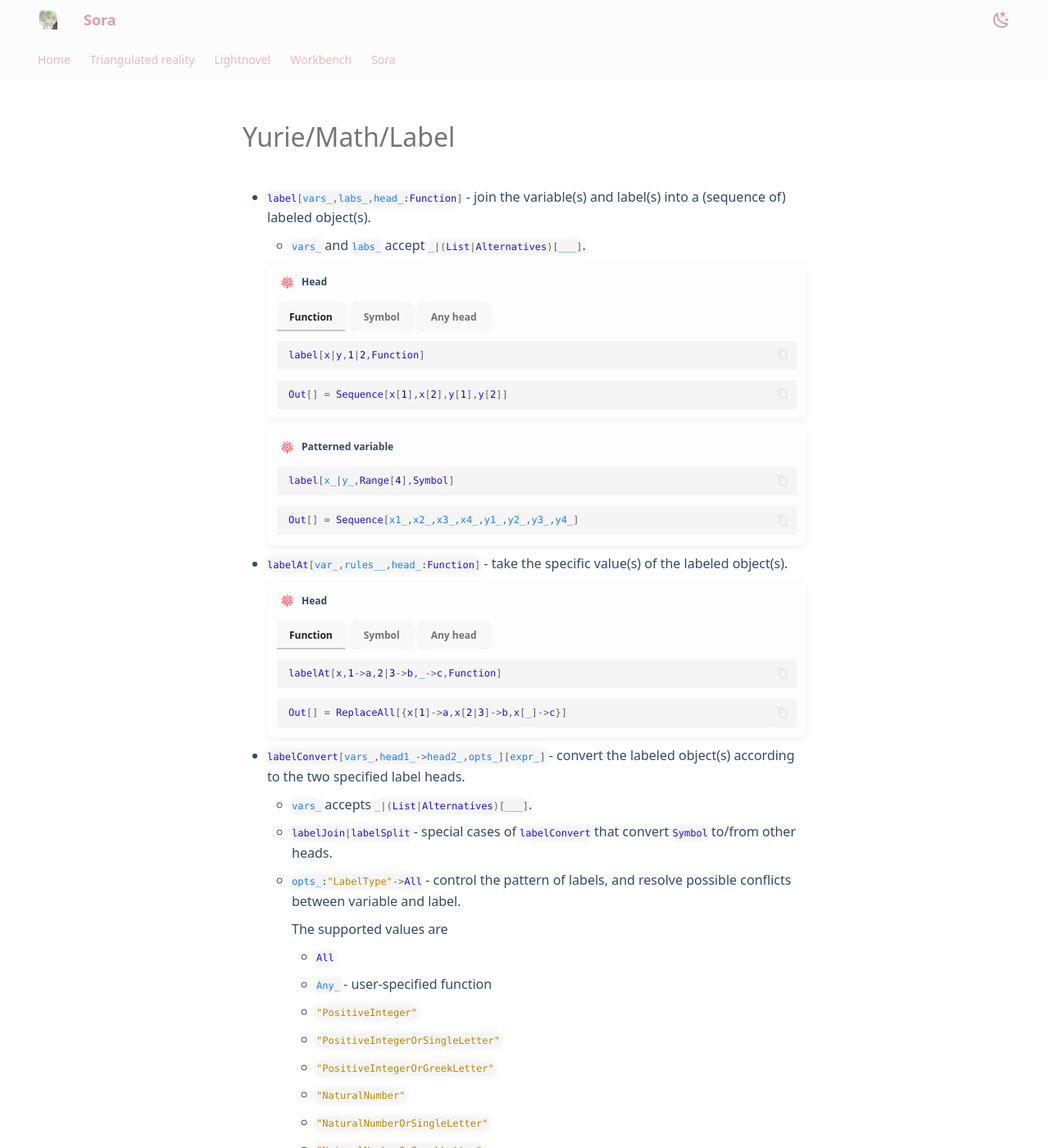
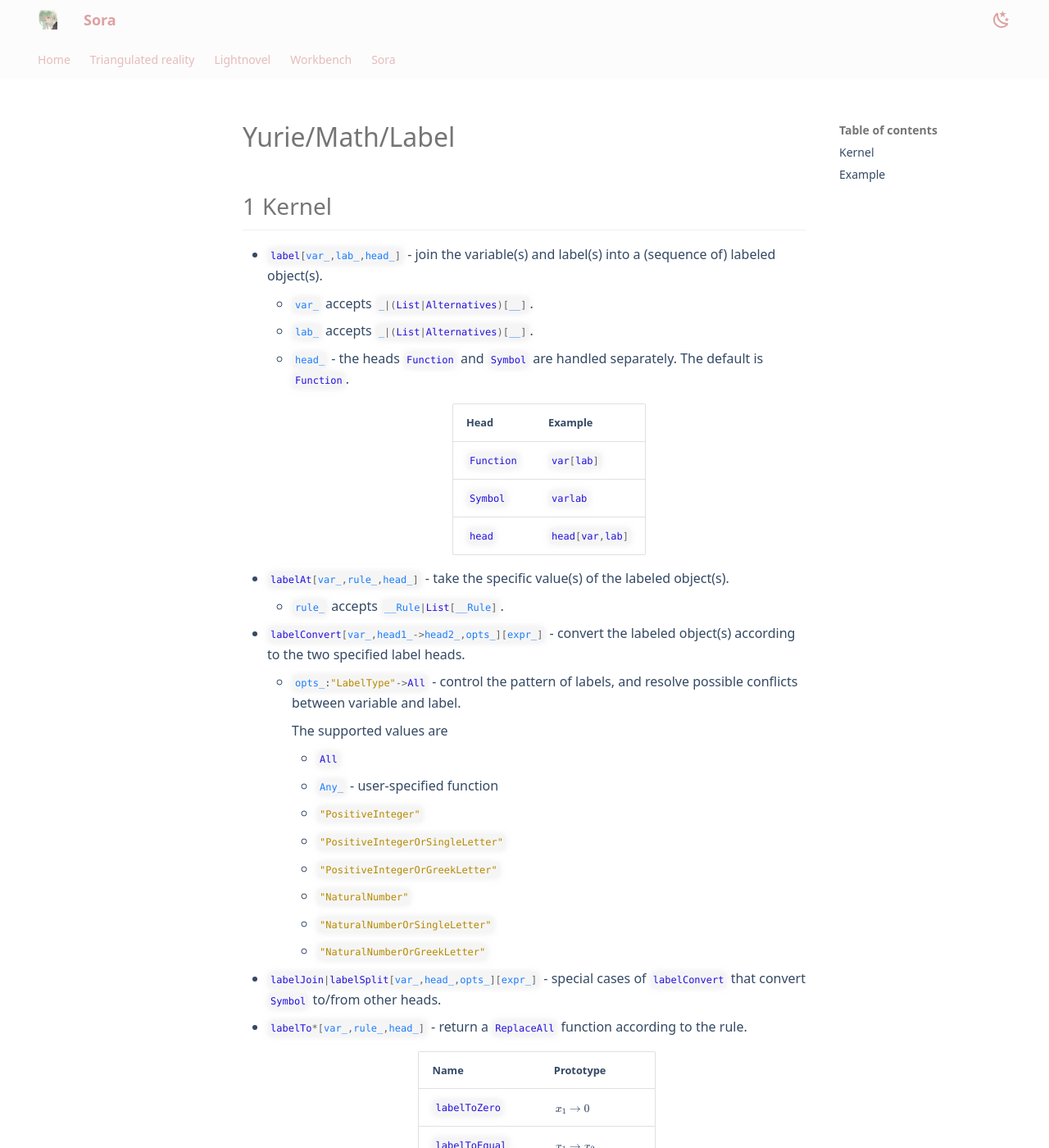
Before and after one commit to yuriever/yuriever.github.io, an MkDocs documentation site: the page built from docs/symbolic/Yurie-Math/Label.md, in a window 1280 px wide and 1400 px high. Shown: the whole window at 82% size. Built offline with MkDocs 1.6.1 and Material for MkDocs 9.7.7, drawn with Linux system fonts in a browser that asks for light colours; some web fonts are replaced; some of the changed text lies outside the part shown.

Commit message:
docs(symbolic): update Yurie/Math/Label documentation
- Restructure documentation into sections for better readability
- Add examples for different heads and patterned variables
- Improve code formatting and layout
- Update CSS for code styling

````diff
--- a/docs/css/code.css
+++ b/docs/css/code.css
@@ -2,8 +2,9 @@
     font-size: 0.6rem;
     border-radius: calc(var(--sora-box-border-radius) * 0.2);
     background-color: var(--md-code-bg-color);
-    box-shadow: 0 0 0.5rem rgb(200, 200, 200, 0.4);
-    padding: 0;
+    box-shadow: 0 0 0.4rem rgb(200, 200, 200, 0.4);
+    margin: 0.1rem;
+    padding: 0.1rem;
 }
 
 /*  */
--- a/docs/symbolic/Yurie-Math/Label.md
+++ b/docs/symbolic/Yurie-Math/Label.md
@@ -1,92 +1,29 @@
 # Yurie/Math/Label
 
-* `#!wl label[vars_,labs_,head_:Function]` - join the variable(s) and label(s) into a (sequence of) labeled object(s).
 
-    * `#!wl vars_` and `#!wl labs_` accept `#!wl _|(List|Alternatives)[___]`.
+## Kernel
 
-    !!! wl "Head"
+* `#!wl label[var_,lab_,head_]` - join the variable(s) and label(s) into a (sequence of) labeled object(s).
 
-        === "Function"
+    * `#!wl var_` accepts `#!wl _|(List|Alternatives)[__]`.
 
-            ``` wl
-            label[x|y,1|2,Function]
-            ```
+    * `#!wl lab_` accepts `#!wl _|(List|Alternatives)[__]`.
 
-            ``` wl
-            Out[] = Sequence[x[1],x[2],y[1],y[2]]
-            ```
+    * `#!wl head_` - the heads `#!wl Function` and `#!wl Symbol` are handled separately. The default is `#!wl Function`.
 
-        === "Symbol"
-
-            ``` wl
-            label[x|y,1|2,Symbol]
-            ```
-
-            ``` wl
-            Out[] = Sequence[x1,x2,y1,y2]
-            ```
-
-        === "Any head"
-
-            ``` wl
-            label[x|y,1|2,head]
-            ```
-
-            ``` wl
-            Out[] = Sequence[head[x,1],head[x,2],head[y,1],head[y,2]]
-            ```
+        | Head            | Example              |
+        | :-------------- | :------------------- |
+        | `#!wl Function` | `#!wl var[lab]`      |
+        | `#!wl Symbol`   | `#!wl varlab`        |
+        | `#!wl head`     | `#!wl head[var,lab]` |
 
 
-    !!! wl "Patterned variable"
+* `#!wl labelAt[var_,rule_,head_]` - take the specific value(s) of the labeled object(s).
 
-        ``` wl
-        label[x_|y_,Range[4],Symbol]
-        ```
+    * `#!wl rule_` accepts `#!wl __Rule|List[__Rule]`.
 
-        ``` wl
-        Out[] = Sequence[x1_,x2_,x3_,x4_,y1_,y2_,y3_,y4_]
-        ```
 
-* `#!wl labelAt[var_,rules__,head_:Function]` - take the specific value(s) of the labeled object(s).
-
-    !!! wl "Head"
-
-        === "Function"
-
-            ``` wl
-            labelAt[x,1->a,2|3->b,_->c,Function]
-            ```
-
-            ``` wl
-            Out[] = ReplaceAll[{x[1]->a,x[2|3]->b,x[_]->c}]
-            ```
-
-        === "Symbol"
-
-            ``` wl
-            (* _->c is not supported. *)
-            labelAt[x,1->a,2|3->b,Symbol]
-            ```
-
-            ``` wl
-            Out[] = ReplaceAll[{x1->a,x2->b,x3->b}]
-            ```
-
-        === "Any head"
-
-            ``` wl
-            labelAt[x,1->a,2|3->b,_->c,head]
-            ```
-
-            ``` wl
-            Out[] = ReplaceAll[{head[x,1]->a,head[x,2|3]->b,head[x,_]->c}]
-            ```
-
-* `#!wl labelConvert[vars_,head1_->head2_,opts_][expr_]` - convert the labeled object(s) according to the two specified label heads.
-
-    * `#!wl vars_` accepts `#!wl _|(List|Alternatives)[___]`.
-
-    * `#!wl labelJoin|labelSplit` - special cases of `#!wl labelConvert` that convert `#!wl Symbol` to/from other heads.
+* `#!wl labelConvert[var_,head1_->head2_,opts_][expr_]` - convert the labeled object(s) according to the two specified label heads.
 
     * `#!wl opts_:"LabelType"->All` - control the pattern of labels, and resolve possible conflicts between variable and label.
 
@@ -101,49 +38,11 @@
         * `#!wl "NaturalNumberOrSingleLetter"`
         * `#!wl "NaturalNumberOrGreekLetter"`
 
-    !!! wl "Basic usage"
 
-        ``` wl
-        x1+y2//labelConvert[x|y,Symbol->Function]
-        ```
+* `#!wl labelJoin|labelSplit[var_,head_,opts_][expr_]` - special cases of `#!wl labelConvert` that convert `#!wl Symbol` to/from other heads.
 
-        ``` wl
-        Out[] = x[1]+y[2]
-        ```
 
-    !!! wl "Confliction"
-
-        === "Correct"
-
-            ``` wl
-            zb1//labelConvert[z|zb,Symbol->Function,"LabelType"->"PositiveInteger"]
-            ```
-
-            ``` wl
-            Out[] = zb[1]
-            ```
-
-        === "Incorrect"
-
-            ``` wl
-            zb1//labelConvert[z|zb,Symbol->Function]
-            ```
-
-            ``` wl
-            Out[] = z[b1]
-            ```
-
-* `#!wl labelTo*[vars_,rules__,head_:Function]` - return a `#!wl ReplaceAll` function according to the rules.
-
-    !!! wl "Basic usage"
-
-        ``` wl
-        labelToDiff[x,y,1->2,Function]
-        ```
-
-        ``` wl
-        Out[] = ReplaceAll[{x[1]->x[2]+x["12"],y[1]->y[2]+y["12"]}]
-        ```
+* `#!wl labelTo*[var_,rule_,head_]` - return a `#!wl ReplaceAll` function according to the rule.
 
     | Name                   | Prototype                       |
     | ---------------------- | ------------------------------- |
@@ -152,3 +51,128 @@
     | `#!wl labelToDiff`     | $ x_1 \to x_{12} + x_2 $        |
     | `#!wl labelToDiffZero` | $ x_1 \to x_{12},\, x_2 \to 0 $ |
     | `#!wl labelToDiffBack` | $ x_{12} \to x_1 - x_2 $        |
+
+
+## Example
+
+!!! wl "`#!wl label` Different heads"
+
+    === "Function"
+
+        ``` wl
+        label[x|y,1|2,Function]
+        ```
+
+        ``` wl
+        Out[] = Sequence[x[1],x[2],y[1],y[2]]
+        ```
+
+    === "Symbol"
+
+        ``` wl
+        label[x|y,1|2,Symbol]
+        ```
+
+        ``` wl
+        Out[] = Sequence[x1,x2,y1,y2]
+        ```
+
+    === "Any head"
+
+        ``` wl
+        label[x|y,1|2,head]
+        ```
+
+        ``` wl
+        Out[] = Sequence[head[x,1],head[x,2],head[y,1],head[y,2]]
+        ```
+
+
+!!! wl "`#!wl label` Patterned variables"
+
+    ``` wl
+    label[x_|y_,Range[4],Symbol]
+    ```
+
+    ``` wl
+    Out[] = Sequence[x1_,x2_,x3_,x4_,y1_,y2_,y3_,y4_]
+    ```
+
+
+!!! wl "`#!wl labelAt` Different heads"
+
+    === "Function"
+
+        ``` wl
+        labelAt[x,1->a,2|3->b,_->c,Function]
+        ```
+
+        ``` wl
+        Out[] = ReplaceAll[{x[1]->a,x[2|3]->b,x[_]->c}]
+        ```
+
+    === "Symbol"
+
+        ``` wl
+        (* _->c is not supported. *)
+        labelAt[x,1->a,2|3->b,Symbol]
+        ```
+
+        ``` wl
+        Out[] = ReplaceAll[{x1->a,x2->b,x3->b}]
+        ```
+
+    === "Any head"
+
+        ``` wl
+        labelAt[x,1->a,2|3->b,_->c,head]
+        ```
+
+        ``` wl
+        Out[] = ReplaceAll[{head[x,1]->a,head[x,2|3]->b,head[x,_]->c}]
+        ```
+
+
+!!! wl "`#!wl labelConvert` Basic usage"
+
+    ``` wl
+    x1+y2//labelConvert[x|y,Symbol->Function]
+    ```
+
+    ``` wl
+    Out[] = x[1]+y[2]
+    ```
+
+
+!!! wl "`#!wl labelConvert` Confliction"
+
+    === "Correct"
+
+        ``` wl
+        zb1//labelConvert[z|zb,Symbol->Function,"LabelType"->"PositiveInteger"]
+        ```
+
+        ``` wl
+        Out[] = zb[1]
+        ```
+
+    === "Incorrect"
+
+        ``` wl
+        zb1//labelConvert[z|zb,Symbol->Function]
+        ```
+
+        ``` wl
+        Out[] = z[b1]
+        ```
+
+
+!!! wl "`#!wl labelTo*` Basic usage"
+
+    ``` wl
+    labelToDiff[x,y,1->2,Function]
+    ```
+
+    ``` wl
+    Out[] = ReplaceAll[{x[1]->x[2]+x["12"],y[1]->y[2]+y["12"]}]
+    ```
````
